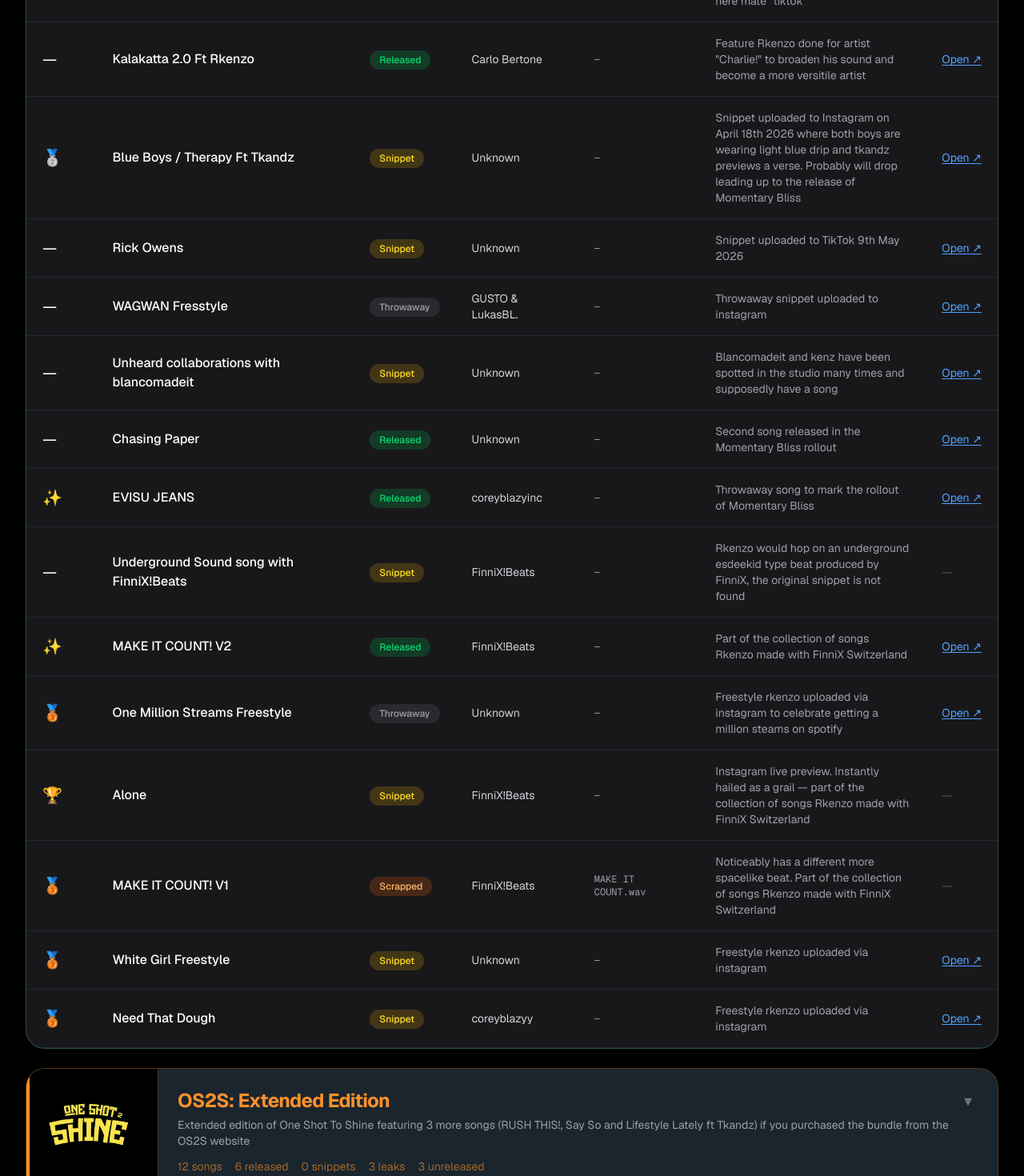
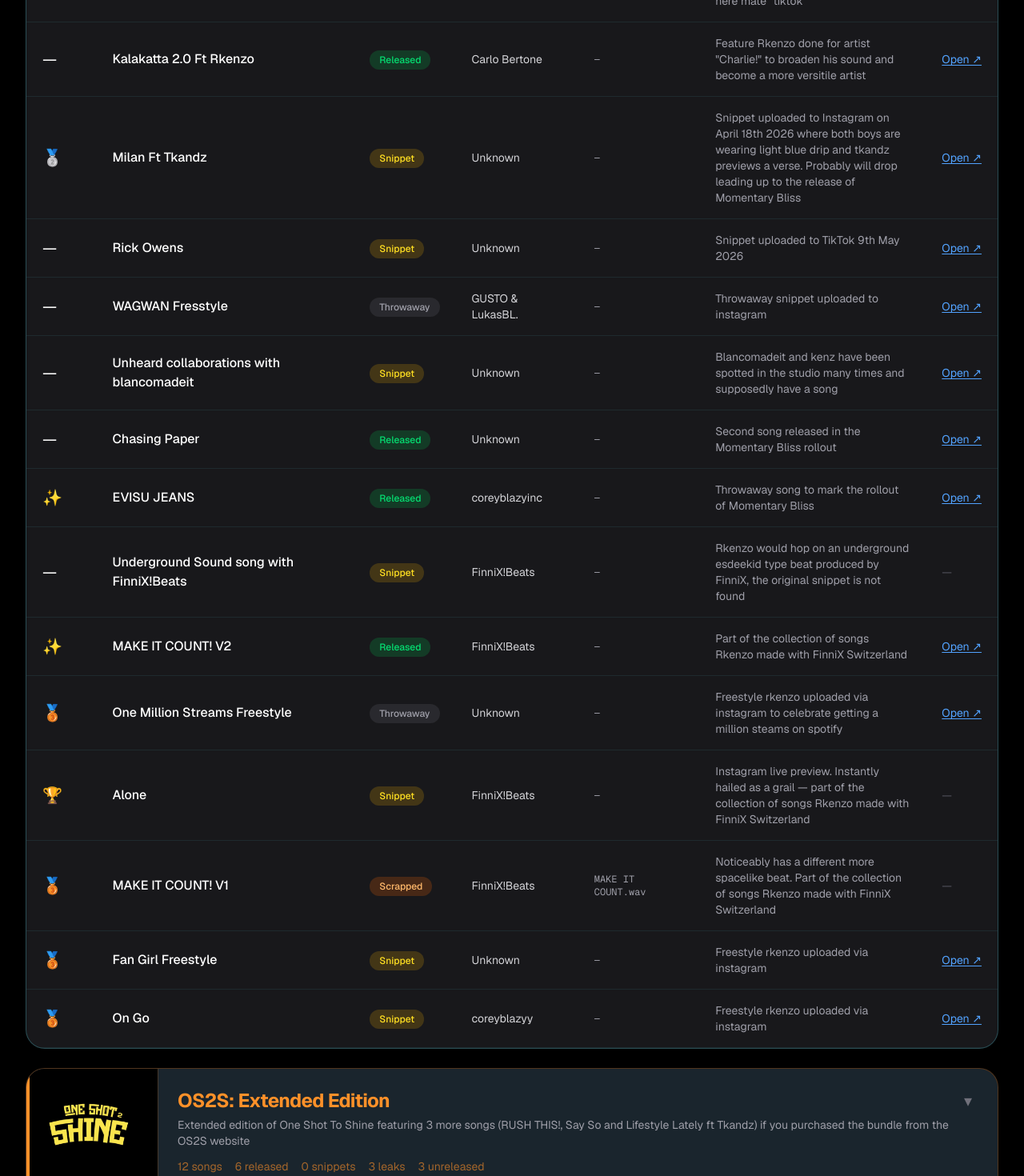
Before and after one commit to KnowKiot/Rkenzo-Tracker, a Next.js app: page / in a window 1280 px wide. Shown: the part 1160-2630 px from the top of the page at 80% size. Built offline with nearby package versions, Linux system fonts and the light colour scheme.

Commit message:
fixed and add joey clipstar

```diff
--- a/app/page.tsx
+++ b/app/page.tsx
@@ -37,7 +37,7 @@ const ERAS = [
   {
     name: 'Young Kenz',
     image: '/images/YK.png',
-    description: 'Early releases under Young Kenz',
+    description: 'Early releases under Young Kenz, during this era kenz experimented heavily with drill tapping into melodic and other styles of drill marking his end of wave rap',
     accent: '#a78bfa', // green
     accentBg: 'rgba(74,222,128,0.08)',
   },
@@ -73,7 +73,7 @@ const songs = [
     link: 'https://www.youtube.com/watch?v=9xhi5VvcJPM&list=RD9xhi5VvcJPM&start_radio=1',
   },
   {
-    title: 'Blue Boys / Therapy Ft Tkandz',
+    title: 'Milan Ft Tkandz',
     era: 'Momentary Bliss',
     status: 'Snippet',
     producer: 'Unknown',
@@ -183,7 +183,7 @@ const songs = [
     link: '',
   },
   {
-    title: 'White Girl Freestyle',
+    title: 'Fan Girl Freestyle',
     era: 'Momentary Bliss',
     status: 'Snippet',
     producer: 'Unknown',
@@ -193,7 +193,7 @@ const songs = [
     link: 'https://www.instagram.com/p/DQ4tlyXDBo3/',
   },
   {
-    title: 'Need That Dough',
+    title: 'On Go',
     era: 'Momentary Bliss',
     status: 'Snippet',
     producer: 'coreyblazyy',
@@ -407,7 +407,19 @@ const songs = [
     link: 'https://www.youtube.com/watch?v=zCYRFU6Nwjk',
   },
 
+
   // Young Kenz
+  {
+    title: 'JOEY CLIPSTAR FREESTYLE',
+    era: 'One Shot To Shine',
+    status: 'Released',
+    producer: 'Ayp',
+    notes: 'Last song rkenzo released during the young kenz era marking his transition into One Shot To Shine',
+    rating: '✨',
+    filename: '—',
+    link: 'https://www.youtube.com/watch?v=8HbGLCi-BCE&list=RD8HbGLCi-BCE&start_radio=1',
+  },
+
   {
     title: 'Throwback',
     era: 'Young Kenz',
@@ -424,7 +436,7 @@ const songs = [
     status: 'Released',
     producer: 'sk3llybeats366',
     notes: "Rkenzo's first time going into melodic drill. Uses a deeper voice and is a community favourite",
-    rating: '✨',
+    rating: '⭐',
     filename: '—',
     link: 'https://www.youtube.com/watch?v=jHh38yfr5T0',
   },
```
